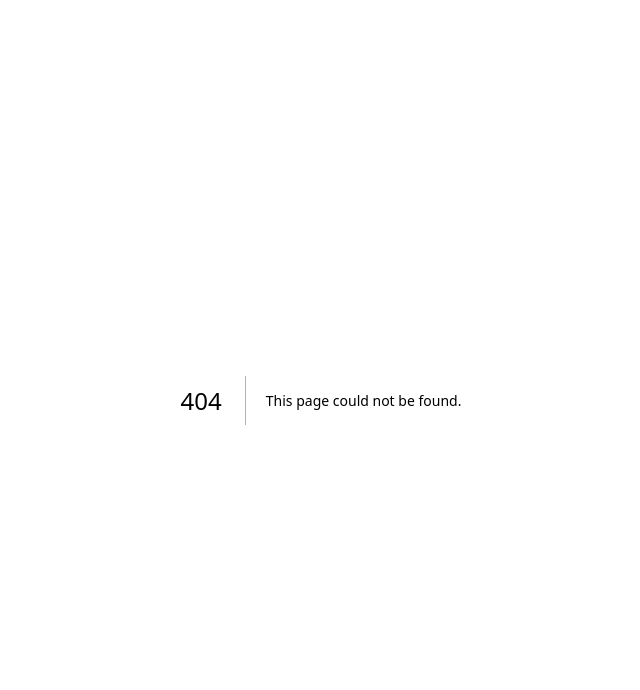
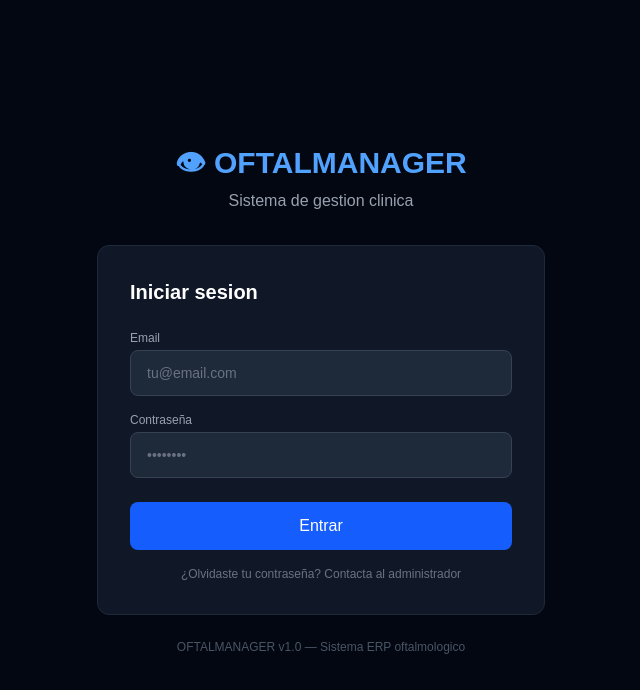
Before and after one commit to yericocr1-negocios/oftalmanager, a Next.js app: page /login in a window 1280 px wide. Before the commit this address had no page. Shown: the top 690 px of the page, without its empty margins (319-959 px from the left). Built offline with nearby package versions, Linux system fonts and the light colour scheme; no server answers.

Commit message:
add login y middleware auth

```diff
--- /dev/null
+++ b/app/login/page.tsx
@@ -0,0 +1,84 @@
+'use client'
+import { useState } from 'react'
+import { supabase } from '../../lib/supabase'
+
+export default function Login() {
+  const [email, setEmail] = useState('')
+  const [password, setPassword] = useState('')
+  const [cargando, setCargando] = useState(false)
+  const [error, setError] = useState('')
+
+  const iniciarSesion = async () => {
+    if (!email || !password) { setError('Completa todos los campos'); return }
+    setCargando(true)
+    setError('')
+    const { error } = await supabase.auth.signInWithPassword({ email, password })
+    if (error) {
+      setError('Email o contraseña incorrectos')
+      setCargando(false)
+    } else {
+      window.location.href = '/'
+    }
+  }
+
+  return (
+    <div className="min-h-screen bg-gray-950 flex items-center justify-center p-4">
+      <div className="w-full max-w-md">
+        <div className="text-center mb-8">
+          <h1 className="text-3xl font-bold text-blue-400">👁 OFTALMANAGER</h1>
+          <p className="text-gray-400 mt-2">Sistema de gestion clinica</p>
+        </div>
+
+        <div className="bg-gray-900 border border-gray-800 rounded-xl p-8">
+          <h2 className="text-xl font-semibold text-white mb-6">Iniciar sesion</h2>
+
+          {error && (
+            <div className="bg-red-900 border border-red-700 rounded-lg px-4 py-3 mb-4">
+              <p className="text-red-400 text-sm">{error}</p>
+            </div>
+          )}
+
+          <div className="space-y-4">
+            <div>
+              <label className="text-xs text-gray-400 mb-1 block">Email</label>
+              <input
+                type="email"
+                value={email}
+                onChange={(e) => setEmail(e.target.value)}
+                placeholder="tu@email.com"
+                className="w-full bg-gray-800 border border-gray-700 rounded-lg px-4 py-3 text-sm text-white placeholder-gray-500 focus:outline-none focus:border-blue-500"
+              />
+            </div>
+            <div>
+              <label className="text-xs text-gray-400 mb-1 block">Contraseña</label>
+              <input
+                type="password"
+                value={password}
+                onChange={(e) => setPassword(e.target.value)}
+                placeholder="••••••••"
+                onKeyDown={(e) => e.key === 'Enter' && iniciarSesion()}
+                className="w-full bg-gray-800 border border-gray-700 rounded-lg px-4 py-3 text-sm text-white placeholder-gray-500 focus:outline-none focus:border-blue-500"
+              />
+            </div>
+          </div>
+
+          <button
+            onClick={iniciarSesion}
+            disabled={cargando}
+            className={'w-full mt-6 py-3 rounded-lg font-medium text-white transition-all ' + (cargando ? 'bg-gray-600' : 'bg-blue-600 hover:bg-blue-700')}
+          >
+            {cargando ? 'Iniciando sesion...' : 'Entrar'}
+          </button>
+
+          <p className="text-center text-gray-500 text-xs mt-4">
+            ¿Olvidaste tu contraseña? Contacta al administrador
+          </p>
+        </div>
+
+        <p className="text-center text-gray-600 text-xs mt-6">
+          OFTALMANAGER v1.0 — Sistema ERP oftalmologico
+        </p>
+      </div>
+    </div>
+  )
+}
--- /dev/null
+++ b/middleware.ts
@@ -0,0 +1,25 @@
+import { createMiddlewareClient } from '@supabase/auth-helpers-nextjs'
+import { NextResponse } from 'next/server'
+
+export async function middleware(req) {
+  const res = NextResponse.next()
+  const supabase = createMiddlewareClient({ req, res })
+  const { data: { session } } = await supabase.auth.getSession()
+
+  const isLoginPage = req.nextUrl.pathname === '/login'
+  const isPublicPage = req.nextUrl.pathname === '/citas'
+
+  if (!session && !isLoginPage && !isPublicPage) {
+    return NextResponse.redirect(new URL('/login', req.url))
+  }
+
+  if (session && isLoginPage) {
+    return NextResponse.redirect(new URL('/', req.url))
+  }
+
+  return res
+}
+
+export const config = {
+  matcher: ['/((?!_next/static|_next/image|favicon.ico).*)'],
+}
```
